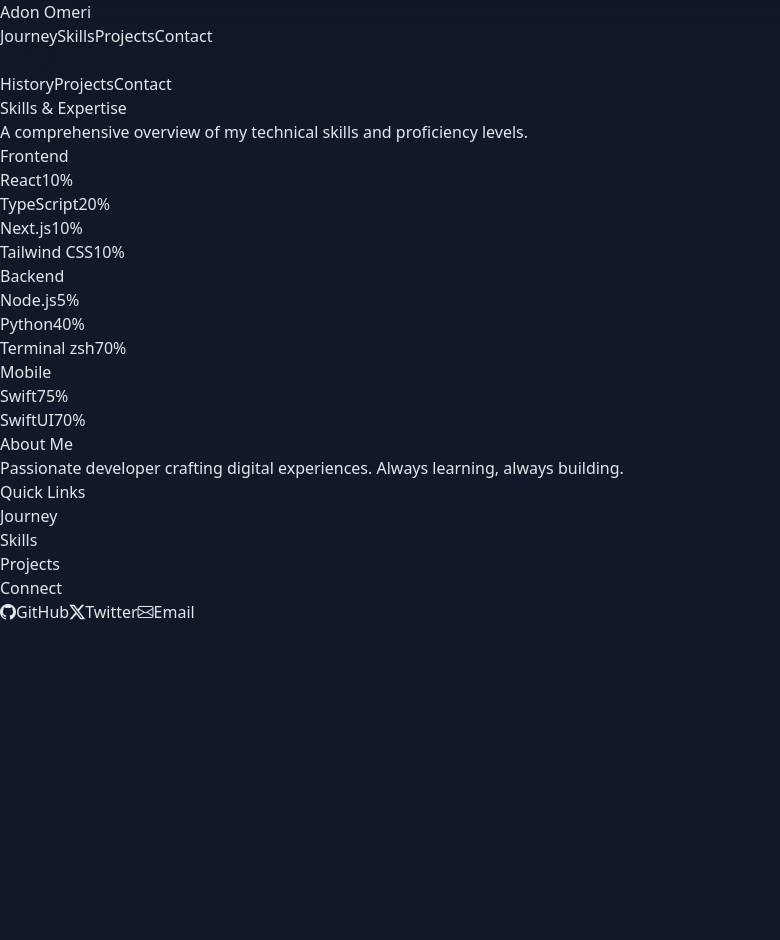
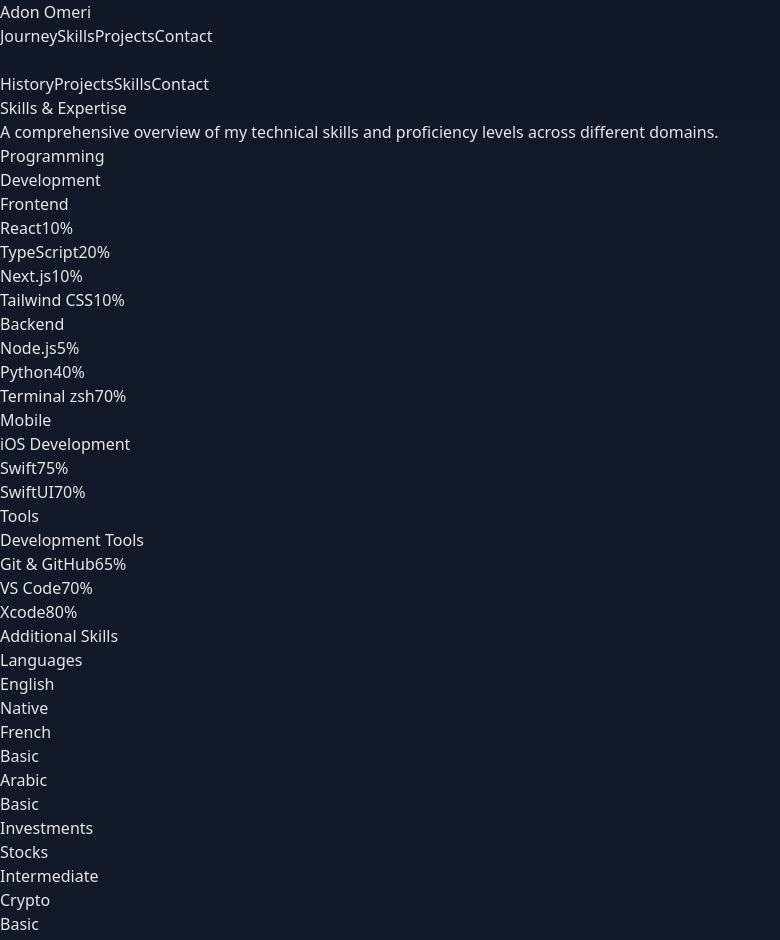
Before and after one commit to omeriadon/adonomeri, a Next.js app: page /skills in a window 1280 px wide. Shown: the top 940 px of the page, without its empty margins (0-780 px from the left). Before the commit the page ends 800 px from the top, so only its background shows below. Built offline with nearby package versions, Linux system fonts and the light colour scheme.

Commit message:
added a skills database and updated skills page for that. added skills to navbar

```diff
--- a/src/app/components/Navbar.tsx
+++ b/src/app/components/Navbar.tsx
@@ -120,6 +120,13 @@
                     Projects
                   </Link>
                   <Link
+                    href="/skills"
+                    className="block px-3 py-2 rounded-lg hover:bg-gray-800/50 hover:text-blue-400 transition-all duration-200"
+                    onClick={() => setIsMenuOpen(false)}
+                  >
+                    Skills
+                  </Link>
+                  <Link
                     href="/contact"
                     className="block px-3 py-2 rounded-lg hover:bg-gray-800/50 hover:text-blue-400 transition-all duration-200"
                     onClick={() => setIsMenuOpen(false)}
--- /dev/null
+++ b/src/app/data/skills.ts
@@ -0,0 +1,79 @@
+export const skillsData = {
+  programming: {
+    development: [
+      {
+        category: "Frontend",
+        skills: [
+          { name: "React", level: 10 },
+          { name: "TypeScript", level: 20 },
+          { name: "Next.js", level: 10 },
+          { name: "Tailwind CSS", level: 10 }
+        ]
+      },
+      {
+        category: "Backend",
+        skills: [
+          { name: "Node.js", level: 5 },
+          { name: "Python", level: 40 },
+          { name: "Terminal zsh", level: 70 },
+        ]
+      }
+    ],
+    mobile: [
+      {
+        category: "iOS Development",
+        skills: [
+          { name: "Swift", level: 75 },
+          { name: "SwiftUI", level: 70 },
+        ]
+      },
+    ],
+    tools: [
+      {
+        category: "Development Tools",
+        skills: [
+          { name: "Git & GitHub", level: 65 },
+          { name: "VS Code", level: 70 },
+          { name: "Xcode", level: 80 },
+        ]
+      },
+    ]
+  },
+};
+
+export const additionalSkills = {
+  languages: [
+    {
+      language: "English",
+      proficiency: "Native"
+    },
+    {
+      language: "French",
+      proficiency: "Basic"
+    },
+    {
+      language: "Arabic",
+      proficiency: "Basic"
+    }
+  ],
+  investments: [
+    {
+      investment: "Stocks",
+      proficiency: "Intermediate"
+    },
+    {
+      investment: "Crypto",
+      proficiency: "Basic"
+    },
+    {
+      investment: "Real Estate",
+      proficiency: "Basic"
+    }
+  ]
+};
+
+export const sectionTitles = {
+  programming: "Programming",
+  ConsumerTechnology: "Music",
+  additional: "Additional Skills"
+};
--- a/src/app/skills/page.tsx
+++ b/src/app/skills/page.tsx
@@ -1,33 +1,7 @@
 "use client";
 
-import { useEffect, useState, useRef } from 'react';
-
-const skillsData = [
-  {
-    category: "Frontend",
-    skills: [
-      { name: "React", level: 10 },
-      { name: "TypeScript", level: 20 },
-      { name: "Next.js", level: 10 },
-      { name: "Tailwind CSS", level: 10 }
-    ]
-  },
-  {
-    category: "Backend",
-    skills: [
-      { name: "Node.js", level: 5 },
-      { name: "Python", level: 40 },
-      { name: "Terminal zsh", level: 70 },
-    ]
-  },
-  {
-    category: "Mobile",
-    skills: [
-      { name: "Swift", level: 75 },
-      { name: "SwiftUI", level: 70 },
-    ]
-  }
-];
+import { useEffect, useState } from 'react';
+import { skillsData, additionalSkills, sectionTitles } from '../data/skills';
 
 export default function Skills() {
   const [isVisible, setIsVisible] = useState(false);
@@ -36,32 +10,21 @@
     setIsVisible(true);
   }, []);
 
-  return (
-    <div className="min-h-screen pt-32 px-4 max-w-6xl mx-auto">
-      <div className={`transition-all duration-1000 ${
-        isVisible ? 'opacity-100 translate-y-0' : 'opacity-0 translate-y-10'
-      }`}>
-        <div className="max-w-7xl mx-auto">
-          <h1 className="text-5xl font-bold text-center mb-8 bg-gradient-to-r from-blue-400 to-blue-600 bg-clip-text text-transparent">
-            Skills & Expertise
-          </h1>
-
-          <p className="text-gray-400 text-center mb-12 max-w-2xl mx-auto">
-            A comprehensive overview of my technical skills and proficiency levels.
-          </p>
-
-          <div className="grid grid-cols-1 md:grid-cols-2 lg:grid-cols-3 gap-8">
-            {skillsData.map((category, index) => (
+  const renderSkillSection = (title: string, skills: any[], keyPrefix: string) => (
+    <div key={`section-${keyPrefix}`} className="mb-16">
+      <h3 className="text-2xl font-bold mb-8 text-blue-400">{title}</h3>
+      <div className="grid grid-cols-1 md:grid-cols-2 lg:grid-cols-2 gap-8">
+        {skills.map((category, index) => (
           <div
-                key={index}
+            key={`${keyPrefix}-${index}`}
             className="bg-blue-500/10 backdrop-blur-sm rounded-xl p-8 border border-blue-400/20
                      shadow-[0_0_15px_rgba(59,130,246,0.2)] transition-all duration-300 hover:scale-105
                      hover:shadow-[0_0_25px_rgba(59,130,246,0.3)]"
           >
-                <h2 className="text-2xl font-bold text-blue-400 mb-6">{category.category}</h2>
+            <h4 className="text-xl font-bold text-blue-400 mb-6">{category.category}</h4>
             <div className="space-y-6">
-                  {category.skills.map((skill, skillIndex) => (
-                    <div key={skillIndex}>
+              {category.skills.map((skill: any, skillIndex: number) => (
+                <div key={`${keyPrefix}-${index}-${skillIndex}`}>
                   <div className="flex justify-between mb-2">
                     <span className="text-gray-300">{skill.name}</span>
                     <span className="text-blue-400">{skill.level}%</span>
@@ -79,6 +42,81 @@
         ))}
       </div>
     </div>
+  );
+
+  const renderCategory = (title: string, category: any, index: number) => (
+    <div key={`category-${index}`} className="mb-24">
+      <h2 className="text-4xl font-bold mb-12 text-center bg-gradient-to-r from-blue-400 to-blue-600 bg-clip-text text-transparent">
+        {title}
+      </h2>
+      {Object.entries(category).map(([key, value], sectionIndex) =>
+        renderSkillSection(
+          key.charAt(0).toUpperCase() + key.slice(1),
+          value as any[],
+          `${index}-${sectionIndex}`
+        )
+      )}
+    </div>
+  );
+
+  const renderAdditionalSection = () => (
+    <div className="mb-24">
+      <h2 className="text-4xl font-bold mb-12 text-center bg-gradient-to-r from-blue-400 to-blue-600 bg-clip-text text-transparent">
+        {sectionTitles.additional}
+      </h2>
+      <div className="grid grid-cols-1 md:grid-cols-2 gap-8">
+        {/* Languages */}
+        <div className="bg-blue-500/10 backdrop-blur-sm rounded-xl p-8 border border-blue-400/20
+                     shadow-[0_0_15px_rgba(59,130,246,0.2)] transition-all duration-300 hover:scale-105
+                     hover:shadow-[0_0_25px_rgba(59,130,246,0.3)]">
+          <h3 className="text-2xl font-bold text-blue-400 mb-6">Languages</h3>
+          <div className="space-y-4">
+            {additionalSkills.languages.map((lang, index) => (
+              <div key={index} className="border-b border-blue-400/20 last:border-0 pb-4 last:pb-0">
+                <h4 className="text-lg font-semibold text-gray-300">{lang.language}</h4>
+                <p className="text-gray-400">{lang.proficiency}</p>
+              </div>
+            ))}
+          </div>
+        </div>
+
+        {/* Investments */}
+        <div className="bg-blue-500/10 backdrop-blur-sm rounded-xl p-8 border border-blue-400/20
+                     shadow-[0_0_15px_rgba(59,130,246,0.2)] transition-all duration-300 hover:scale-105
+                     hover:shadow-[0_0_25px_rgba(59,130,246,0.3)]">
+          <h3 className="text-2xl font-bold text-blue-400 mb-6">Investments</h3>
+          <div className="space-y-4">
+            {additionalSkills.investments.map((inv, index) => (
+              <div key={index} className="border-b border-blue-400/20 last:border-0 pb-4 last:pb-0">
+                <h4 className="text-lg font-semibold text-gray-300">{inv.investment}</h4>
+                <p className="text-gray-400">{inv.proficiency}</p>
+              </div>
+            ))}
+          </div>
+        </div>
+      </div>
+    </div>
+  );
+
+  return (
+    <div className="min-h-screen pt-32 px-4 max-w-6xl mx-auto">
+      <div className={`transition-all duration-1000 ${
+        isVisible ? 'opacity-100 translate-y-0' : 'opacity-0 translate-y-10'
+      }`}>
+        <div className="max-w-7xl mx-auto">
+          <h1 className="text-5xl font-bold text-center mb-8 bg-gradient-to-r from-blue-400 to-blue-600 bg-clip-text text-transparent">
+            Skills & Expertise
+          </h1>
+
+          <p className="text-gray-400 text-center mb-16 max-w-2xl mx-auto">
+            A comprehensive overview of my technical skills and proficiency levels across different domains.
+          </p>
+
+          {Object.entries(skillsData).map(([key, value], index) =>
+            renderCategory(sectionTitles[key as keyof typeof sectionTitles], value, index)
+          )}
+          {renderAdditionalSection()}
+        </div>
       </div>
     </div>
   );
```
Lines whose indentation alone changed are shown as unchanged.
